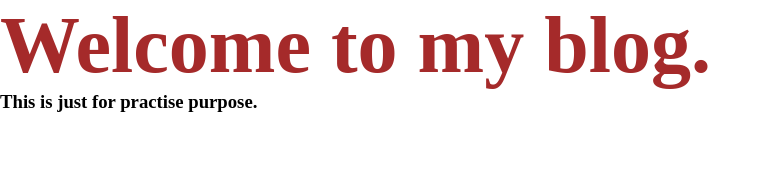
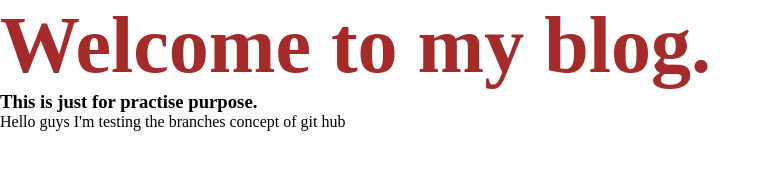
Before and after one commit to altamash000/newrepo, a plain HTML site: page index.html in a window 1280 px wide. Shown: the whole page, without its empty margins (0-771 px from the left). Drawn offline with Linux system fonts and the light colour scheme.

Commit message:
Added paragraph

```diff
--- a/index.html
+++ b/index.html
@@ -9,5 +9,6 @@
 <body>
     <h1>Welcome to my blog.</h1>
     <h3>This is just for practise purpose.</h3>
+    <p>Hello guys  I'm testing the branches concept  of git hub</p>
 </body>
 </html>
```
